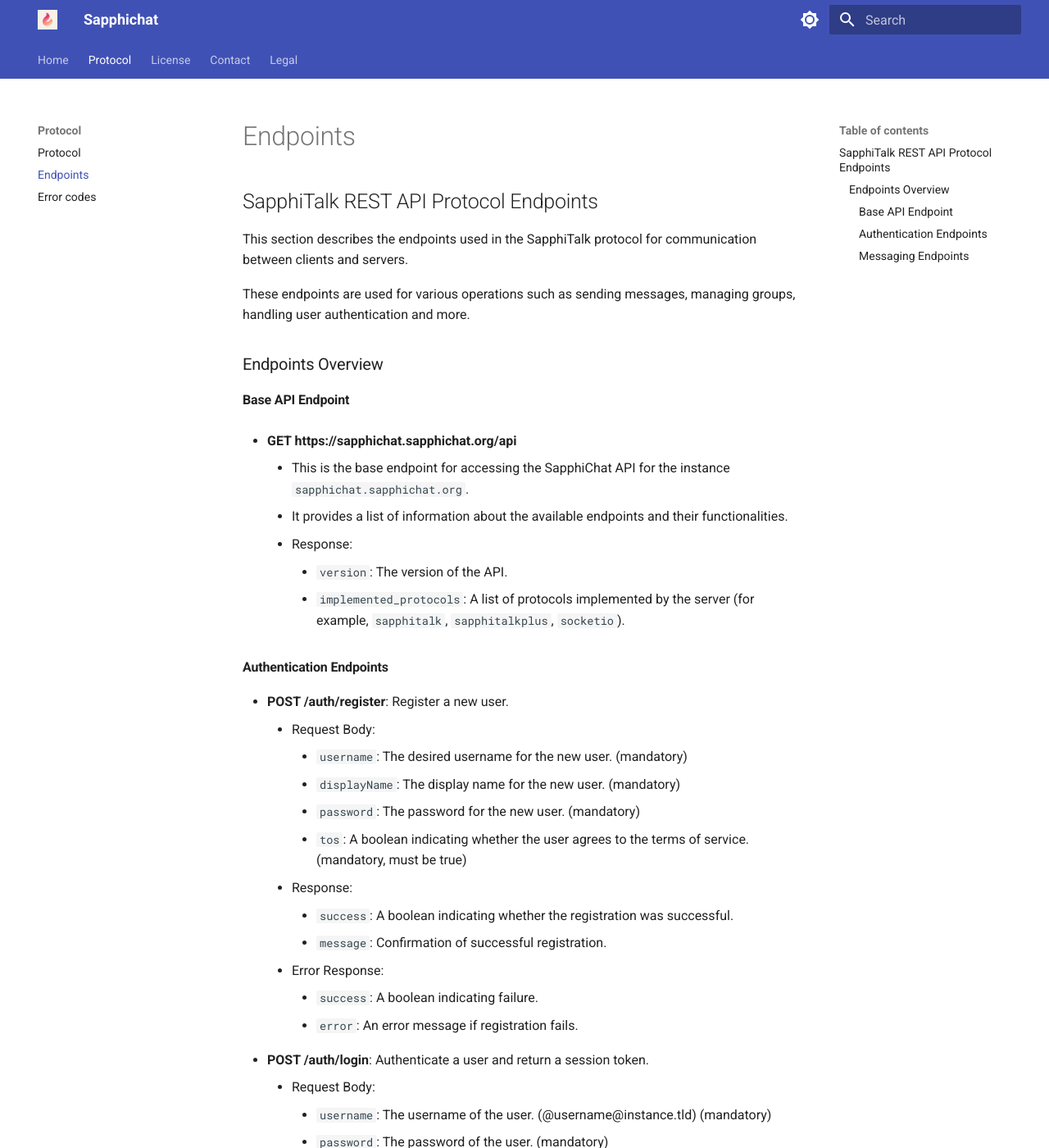
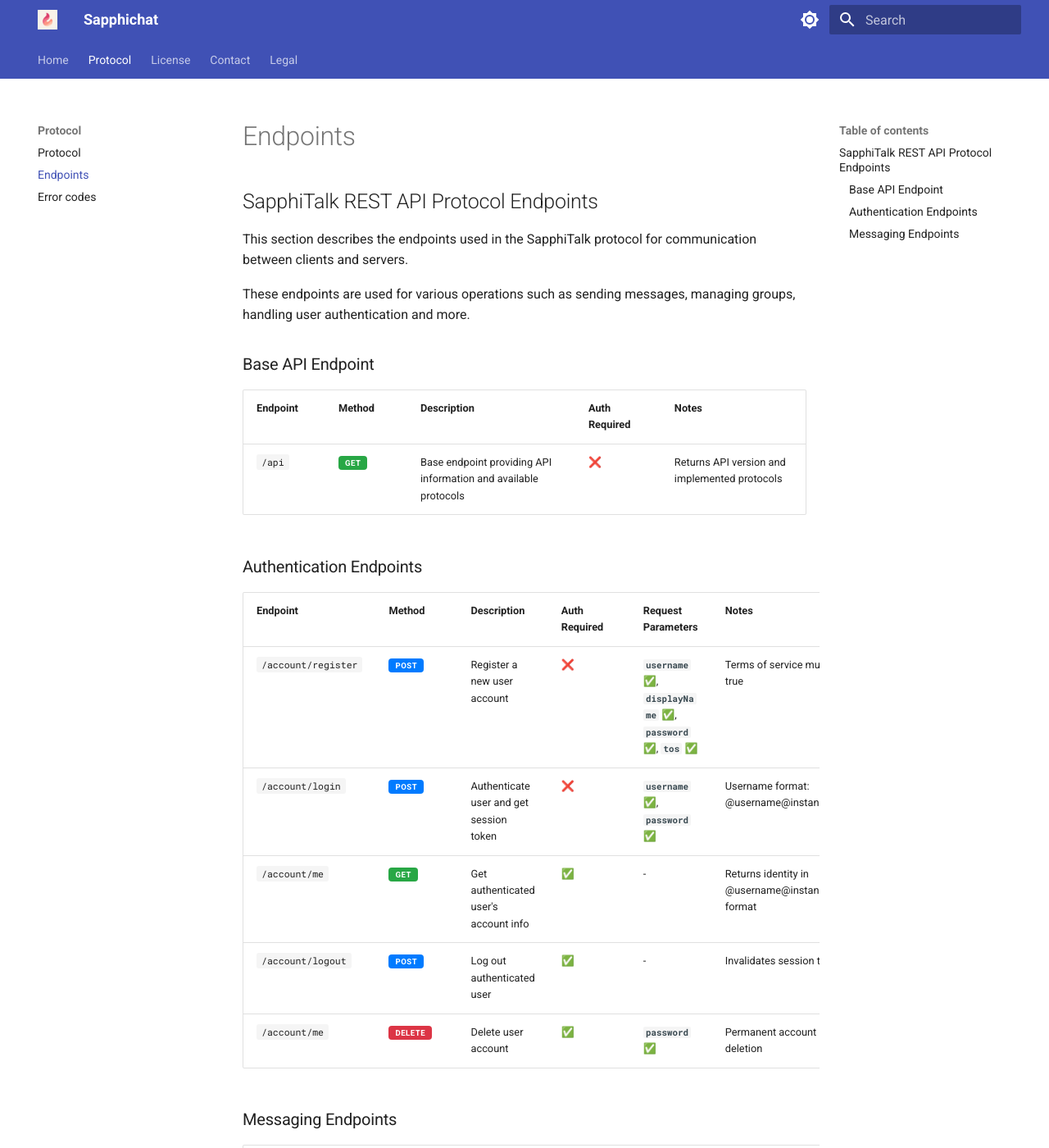
Before and after one commit to Sapphichat/Documentation, an MkDocs documentation site: the page built from docs/protocol/endpoints.md, in a window 1280 px wide and 1400 px high. Shown: the whole window at 82% size. Built offline with MkDocs 1.6.1 and Material for MkDocs 9.7.7, drawn with Linux system fonts in a browser that asks for light colours; some of the changed text lies outside the part shown.

Commit message:
Updating endpoints and CSS

```diff
--- a/docs/protocol/endpoints.md
+++ b/docs/protocol/endpoints.md
@@ -4,48 +4,25 @@
 
 These endpoints are used for various operations such as sending messages, managing groups, handling user authentication and more.
 
-### Endpoints Overview
+### Base API Endpoint
 
-#### Base API Endpoint
-- **GET https://sapphichat.sapphichat.org/api**
-    - This is the base endpoint for accessing the SapphiChat API for the instance `sapphichat.sapphichat.org`.
-    - It provides a list of information about the available endpoints and their functionalities.
+| Endpoint | Method | Description | Auth Required | Notes |
+|----------|---------|-------------|---------------|-------|
+| <span class="endpoint">/api</span> | <span class="method-badge method-get">GET</span> | Base endpoint providing API information and available protocols | <span class="auth-optional">❌</span> | Returns API version and implemented protocols |
 
-    - Response:
-        - `version`: The version of the API.
-        - `implemented_protocols`: A list of protocols implemented by the server (for example, `sapphitalk`, `sapphitalkplus`, `socketio`).
+### Authentication Endpoints
 
-#### Authentication Endpoints
-- **POST /auth/register**: Register a new user.
-    - Request Body:
-        - `username`: The desired username for the new user. (mandatory)
-        - `displayName`: The display name for the new user. (mandatory)
-        - `password`: The password for the new user. (mandatory)
-        - `tos`: A boolean indicating whether the user agrees to the terms of service. (mandatory, must be true)
-    - Response:
-        - `success`: A boolean indicating whether the registration was successful.
-        - `message`: Confirmation of successful registration.
-    - Error Response:
-        - `success`: A boolean indicating failure.
-        - `error`: An error message if registration fails.
-- **POST /auth/login**: Authenticate a user and return a session token.
-    - Request Body:
-        - `username`: The username of the user. (@username@instance.tld) (mandatory)
-        - `password`: The password of the user. (mandatory)
-    - Response:
-        - `token`: The session token for the authenticated user.
-    - Error Response:
-        - `success`: A boolean indicating failure.
-        - `error`: An error message if authentication fails.
-- **GET /account/me**: Retrieve the authenticated user's account information.
-    - Headers:
-        - `Authorization`: Bearer token for authentication.
-    - Response:
-        - `success`: A boolean indicating whether the request was successful.
-        - `username`: The username of the authenticated user.
-        - `displayName`: The display name of the authenticated user.
-        - `createdAt`: The timestamp of when the account was created.
-    - Error Response:
-        - `success`: A boolean indicating failure.
-        - `error`: An error message if the request fails.
-#### Messaging Endpoints
+| Endpoint | Method | Description | Auth Required | Request Parameters | Notes |
+|----------|---------|-------------|---------------|-------------------|-------|
+| <span class="endpoint">/account/register</span> | <span class="method-badge method-post">POST</span> | Register a new user account | <span class="auth-optional">❌</span> | <span class="param-required">`username` ✅</span>, <span class="param-required">`displayName` ✅</span>, <span class="param-required">`password` ✅</span>, <span class="param-required">`tos` ✅</span> | Terms of service must be true |
+| <span class="endpoint">/account/login</span> | <span class="method-badge method-post">POST</span> | Authenticate user and get session token | <span class="auth-optional">❌</span> | <span class="param-required">`username` ✅</span>, <span class="param-required">`password` ✅</span> | Username format: @username@instance.tld |
+| <span class="endpoint">/account/me</span> | <span class="method-badge method-get">GET</span> | Get authenticated user's account info | <span class="auth-required">✅</span> | - | Returns identity in @username@instance.tld format |
+| <span class="endpoint">/account/logout</span> | <span class="method-badge method-post">POST</span> | Log out authenticated user | <span class="auth-required">✅</span> | - | Invalidates session token |
+| <span class="endpoint">/account/me</span> | <span class="method-badge method-delete">DELETE</span> | Delete user account | <span class="auth-required">✅</span> | <span class="param-required">`password` ✅</span> | Permanent account deletion |
+
+### Messaging Endpoints
+
+| Endpoint | Method | Description | Auth Required | Request Parameters | Notes |
+|----------|---------|-------------|---------------|-------------------|-------|
+| <span class="endpoint">/messages/create/dm/:identity</span> | <span class="method-badge method-post">POST</span> | Create direct message conversation | <span class="auth-required">✅</span> | <span class="param-required">`identity` (URL param) ✅</span> | Identity format: @username@instance.tld |
+| <span class="endpoint">/messages/create/group</span> | <span class="method-badge method-post">POST</span> | Create group conversation | <span class="auth-required">✅</span> | <span class="param-required">`name` ✅</span>, <span class="param-optional">`description` ❌</span>, <span class="param-optional">`members` ❌</span> | Members as array of identities |
--- /dev/null
+++ b/docs/stylesheets/extra.css
@@ -0,0 +1,83 @@
+/* HTTP Method Badges */
+.method-badge {
+    padding: 3px 8px;
+    border-radius: 4px;
+    font-size: 0.75em;
+    font-weight: bold;
+    color: white;
+    text-transform: uppercase;
+    letter-spacing: 0.5px;
+}
+
+.method-get { background-color: #28a745; }
+.method-post { background-color: #007bff; }
+.method-put { background-color: #fd7e14; }
+.method-patch { background-color: #6f42c1; }
+.method-delete { background-color: #dc3545; }
+
+/* Auth Status */
+.auth-required {
+    color: #dc3545;
+    font-weight: bold;
+}
+
+.auth-optional {
+    color: #28a745;
+    font-weight: bold;
+}
+
+/* Parameter Status */
+.param-required {
+    color: #dc3545;
+    font-weight: bold;
+}
+
+.param-optional {
+    color: #6c757d;
+}
+
+/* Enhanced Tables */
+.api-table {
+    border-collapse: collapse;
+    width: 100%;
+    margin: 1.5rem 0;
+}
+
+.api-table th {
+    background-color: var(--md-primary-fg-color);
+    color: var(--md-primary-bg-color);
+    padding: 12px;
+    text-align: left;
+    font-weight: 600;
+}
+
+.api-table td {
+    padding: 10px 12px;
+    border-bottom: 1px solid var(--md-default-fg-color--lightest);
+}
+
+.api-table tr:hover {
+    background-color: var(--md-accent-fg-color--transparent);
+}
+
+/* Status Indicators */
+.status-success { color: #28a745; }
+.status-warning { color: #ffc107; }
+.status-danger { color: #dc3545; }
+.status-info { color: #17a2b8; }
+
+/* Endpoint highlighting */
+.endpoint {
+    font-family: 'Roboto Mono', monospace;
+    background-color: var(--md-code-bg-color);
+    padding: 2px 6px;
+    border-radius: 3px;
+    font-size: 0.9em;
+}
+
+/* Section dividers */
+.section-divider {
+    margin: 2rem 0;
+    border-top: 2px solid var(--md-primary-fg-color);
+    opacity: 0.3;
+}
--- a/mkdocs.yml
+++ b/mkdocs.yml
@@ -37,3 +37,14 @@
     - ./legal/privacy.md
 markdown_extensions:
   - admonition
+  - attr_list
+  - md_in_html
+  - pymdownx.highlight:
+      anchor_linenums: true
+  - pymdownx.inlinehilite
+  - pymdownx.snippets
+  - pymdownx.superfences
+  - tables
+
+extra_css:
+  - stylesheets/extra.css
```
